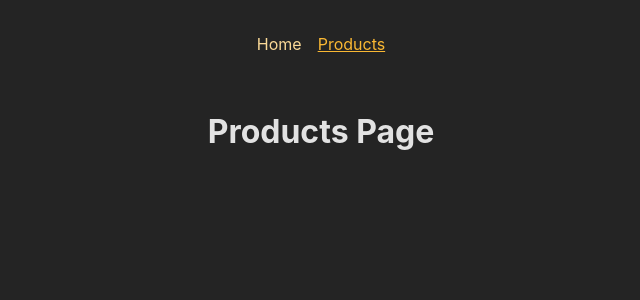
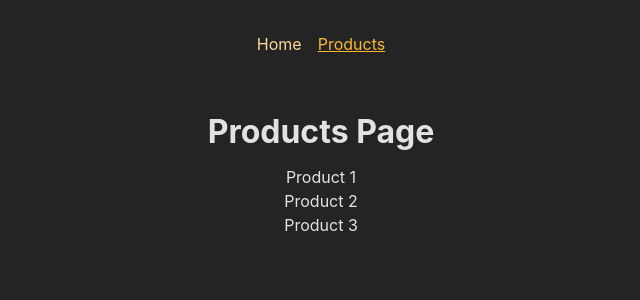
Before and after one commit to CEWD-431/React-Router, a React (Create React App) app: page /products in a window 1280 px wide. Shown: the top 300 px of the page, without its empty margins (319-959 px from the left). Built offline with nearby package versions, Linux system fonts and the light colour scheme.

Commit message:
adding product details page + defining dynamic routes

```diff
--- a/src/App.js
+++ b/src/App.js
@@ -4,6 +4,7 @@ import {
 } from "react-router-dom";
 import Homepage from "./routes/Homepage";
 import ProductsPage from "./routes/ProductsPage";
+import ProductDetail from "./routes/ProductDetail";
 import RootLayout from "./routes/RootLayout";
 import ErrorPage from "./routes/ErrorPage";
 
@@ -15,6 +16,7 @@ const router = createBrowserRouter([
     children: [
       { path: "/", element: <Homepage /> },
       { path: "/products", element: <ProductsPage /> },
+      { path: "/products/:id", element: <ProductDetail /> },
     ],
   },
 ]);
--- /dev/null
+++ b/src/routes/ProductDetail.jsx
@@ -0,0 +1,5 @@
+export default function ProductDetail () {
+    return (
+        <h1>Product Details Page!</h1>
+    )
+}
--- a/src/routes/ProductsPage.jsx
+++ b/src/routes/ProductsPage.jsx
@@ -1,3 +1,12 @@
 export default function ProductsPage () {
-    return <h1>Products Page</h1>
+    return (
+        <>
+            <h1>Products Page</h1>
+            <ul>
+                <li>Product 1</li>
+                <li>Product 2</li>
+                <li>Product 3</li>
+            </ul>
+        </>
+    )
 }
```
